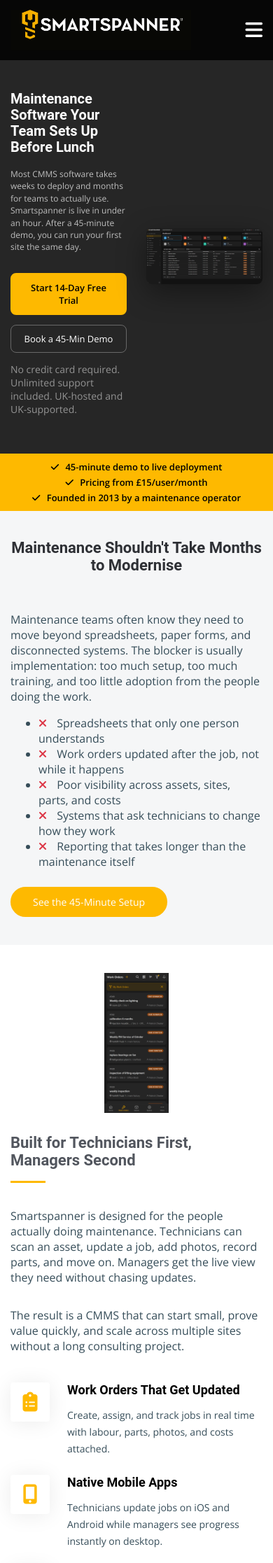
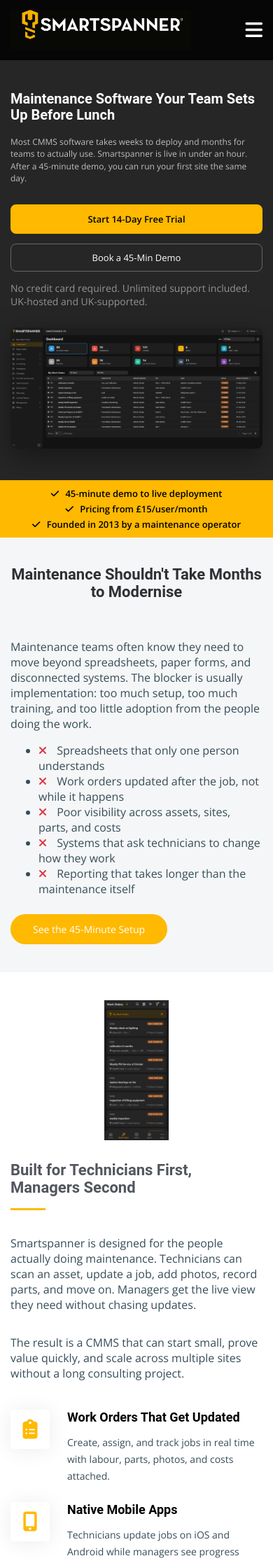
Before and after one commit to smartspanner/smartspanner.com, a Jekyll site: the page built from index.html, in a window 390 px wide. Shown: the top 2233 px of the page at 70% size. Built offline with Jekyll 4.4.1, drawn with Linux system fonts in a browser that asks for light colours.

Commit message:
style: stack homepage hero on mobile

```diff
--- a/index.html
+++ b/index.html
@@ -8,7 +8,7 @@
 <!-- Hero Section -->
 <section id="hero-split" class="hero-split">
   <div class="container">
-    <div class="hero-split-grid" style="display: grid; grid-template-columns: minmax(0, 1fr) minmax(0, 1fr); align-items: center; gap: 28px;">
+    <div class="hero-split-grid">
       <div class="hero-split-text">
         <h1>Maintenance Software Your Team Sets Up Before Lunch</h1>
         <p class="hero-split-sub">Most CMMS software takes weeks to deploy and months for teams to actually use. Smartspanner is live in under an hour. After a 45-minute demo, you can run your first site the same day.</p>
@@ -19,7 +19,7 @@
         <p class="hero-split-trust">No credit card required. Unlimited support included. UK-hosted and UK-supported.</p>
       </div>
       <div class="hero-split-visual">
-        <img src="{{ '/assets/img/features/dashboard.png' | relative_url }}" alt="Smartspanner CMMS Dashboard" class="hero-split-img" style="width: min(480px, 100%); max-width: 100%; height: auto;">
+        <img src="{{ '/assets/img/features/dashboard.png' | relative_url }}" alt="Smartspanner CMMS Dashboard" class="hero-split-img">
       </div>
     </div>
   </div>
--- a/style.css
+++ b/style.css
@@ -622,6 +622,10 @@
 @media (max-width: 991px) {
   .hero-split {
     padding: 130px 0 50px;
+  }
+
+  .hero-split-grid {
+    grid-template-columns: 1fr;
   }
 
   .hero-split-text h1 {
```
Also changed, not shown: style.min.css.
